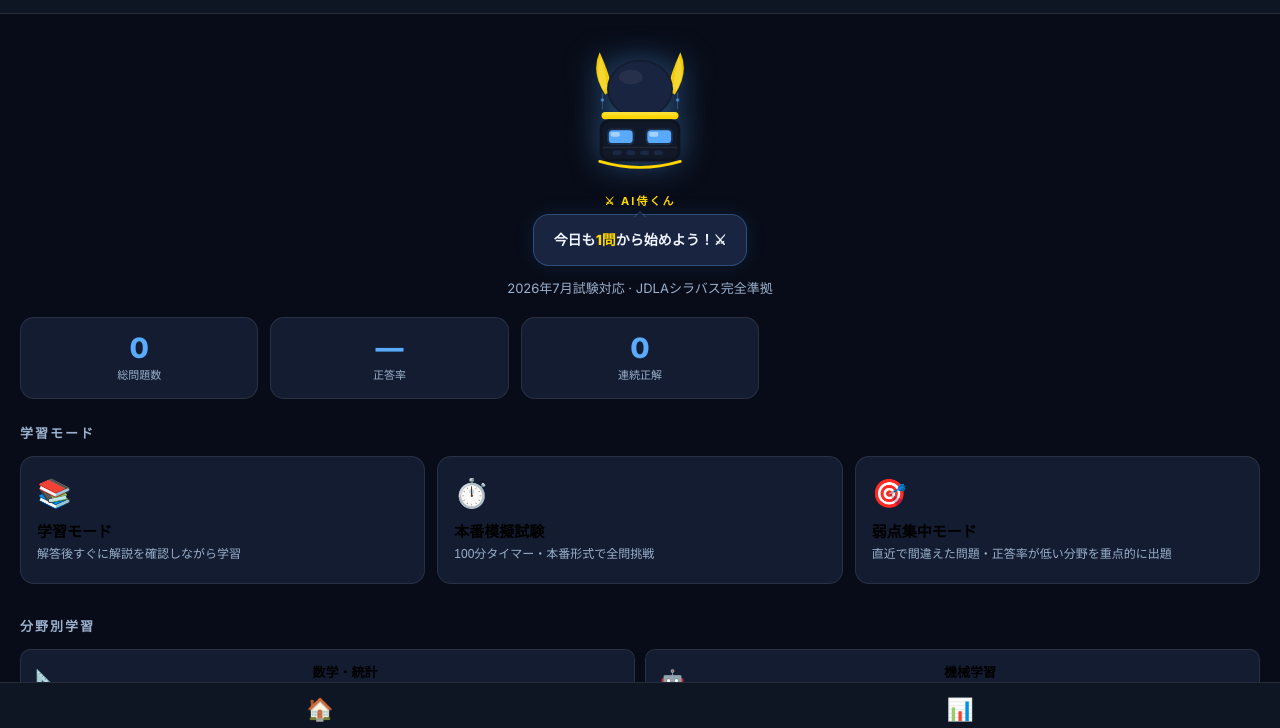
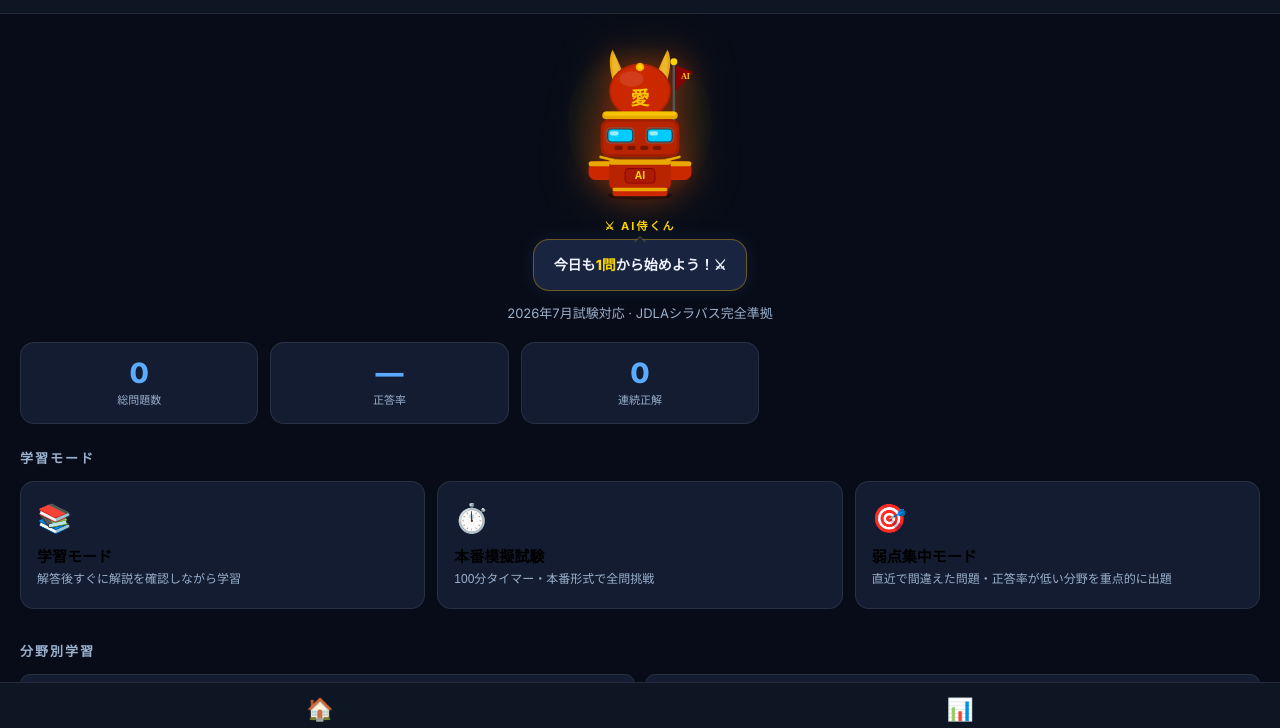
Before and after one commit to isao1301111-eng/g-kentei-master, a plain HTML site: page index.html in a window 1280 px wide. Shown: the part 45-773 px from the top of the page. Drawn offline with Linux system fonts and the light colour scheme.

Commit message:
Fix AI侍くん: red+gold armor, correct character design

```diff
--- a/index.html
+++ b/index.html
@@ -257,15 +257,15 @@ body { font-family:'Inter','Noto Sans JP',sans-serif; background:var(--bg); colo
 .samurai-wrap {
   position:relative; display:inline-block; margin-bottom:16px;
 }
-.samurai-svg { display:block; filter:drop-shadow(0 0 16px rgba(90,171,255,0.35)); }
+.samurai-svg { display:block; filter:drop-shadow(0 0 14px rgba(204,40,0,0.45)) drop-shadow(0 0 26px rgba(232,168,0,0.2)); }
 .samurai-glow {
   position:absolute; inset:-12px; border-radius:50%;
-  background:radial-gradient(circle, rgba(90,171,255,0.12) 0%, transparent 70%);
+  background:radial-gradient(circle, rgba(204,40,0,0.15) 0%, rgba(232,168,0,0.08) 50%, transparent 70%);
   pointer-events:none; animation:glowPulse 3s ease-in-out infinite;
 }
 @keyframes glowPulse { 0%,100%{opacity:0.6} 50%{opacity:1} }
 .speech-bubble {
-  background:var(--card2); border:1.5px solid rgba(90,171,255,0.3);
+  background:var(--card2); border:1.5px solid rgba(232,168,0,0.4);
   border-radius:16px; padding:14px 20px; max-width:280px;
   font-size:14px; font-weight:600; color:var(--text); line-height:1.6;
   position:relative; text-align:center;
@@ -273,7 +273,7 @@ body { font-family:'Inter','Noto Sans JP',sans-serif; background:var(--bg); colo
 }
 .speech-bubble::before {
   content:''; position:absolute; top:-10px; left:50%; transform:translateX(-50%);
-  border:6px solid transparent; border-bottom-color:rgba(90,171,255,0.3);
+  border:6px solid transparent; border-bottom-color:rgba(232,168,0,0.4);
 }
 .speech-bubble::after {
   content:''; position:absolute; top:-8px; left:50%; transform:translateX(-50%);
@@ -304,48 +304,71 @@ body { font-family:'Inter','Noto Sans JP',sans-serif; background:var(--bg); colo
     <div class="samurai-hero">
       <div class="samurai-wrap">
         <div class="samurai-glow"></div>
-        <!-- AI侍くん SVG -->
-        <svg class="samurai-svg" viewBox="0 0 120 140" width="110" height="130" xmlns="http://www.w3.org/2000/svg">
-          <!-- 兜の角（三日月型） -->
-          <path d="M22,52 Q6,28 16,6 Q27,30 30,48Z" fill="#ffd700" opacity="0.95"/>
-          <path d="M98,52 Q114,28 104,6 Q93,30 90,48Z" fill="#ffd700" opacity="0.95"/>
-          <!-- 角の光沢 -->
-          <path d="M20,48 Q10,28 18,10 Q22,28 24,44Z" fill="rgba(255,255,255,0.2)"/>
-          <path d="M100,48 Q110,28 102,10 Q98,28 96,44Z" fill="rgba(255,255,255,0.2)"/>
-          <!-- 兜ドーム -->
-          <ellipse cx="60" cy="46" rx="36" ry="32" fill="#131c30"/>
-          <ellipse cx="60" cy="46" rx="34" ry="30" fill="#192440"/>
-          <!-- ドームのハイライト -->
-          <ellipse cx="50" cy="33" rx="13" ry="8" fill="rgba(255,255,255,0.06)"/>
+        <!-- AI侍くん SVG (赤甲冑・金トリム・青目・愛の兜) -->
+        <svg class="samurai-svg" viewBox="0 0 140 180" width="120" height="155" xmlns="http://www.w3.org/2000/svg">
+          <!-- 影 -->
+          <ellipse cx="70" cy="174" rx="38" ry="5" fill="rgba(0,0,0,0.35)"/>
+          <!-- 旗ポール -->
+          <rect x="108" y="20" width="3" height="90" rx="1.5" fill="#555"/>
+          <circle cx="109.5" cy="18" r="4" fill="#ffd700"/>
+          <!-- 旗 -->
+          <path d="M111,22 L132,30 L111,52 Z" fill="#8b0000"/>
+          <text x="118" y="38" font-size="9" font-weight="bold" fill="#ffd700" font-family="serif">AI</text>
+          <!-- 兜の大角（金・ V字型） -->
+          <path d="M42,52 Q30,18 38,4 Q52,32 56,50Z" fill="#e8a800"/>
+          <path d="M98,52 Q110,18 102,4 Q88,32 84,50Z" fill="#e8a800"/>
+          <path d="M44,50 Q34,22 40,8 Q48,28 50,46Z" fill="rgba(255,255,255,0.18)"/>
+          <path d="M96,50 Q106,22 100,8 Q92,28 90,46Z" fill="rgba(255,255,255,0.18)"/>
+          <!-- 兜ドーム（赤） -->
+          <ellipse cx="70" cy="52" rx="36" ry="32" fill="#b32200"/>
+          <ellipse cx="70" cy="52" rx="34" ry="30" fill="#cc2800"/>
+          <!-- ドーム光沢 -->
+          <ellipse cx="60" cy="38" rx="14" ry="9" fill="rgba(255,255,255,0.1)"/>
+          <!-- 兜天辺のボタン -->
+          <circle cx="70" cy="24" r="5" fill="#e8a800"/>
+          <circle cx="70" cy="24" r="3" fill="#ffd700"/>
           <!-- 兜の縁（金） -->
-          <rect x="18" y="71" width="84" height="8" rx="4" fill="#ffd700"/>
-          <rect x="20" y="71" width="80" height="4" rx="2" fill="rgba(255,255,255,0.2)"/>
-          <!-- 顔板 -->
-          <rect x="16" y="79" width="88" height="46" rx="10" fill="#0d1420"/>
-          <rect x="19" y="82" width="82" height="40" rx="8" fill="#111827"/>
-          <!-- 目（青LED） -->
-          <rect x="26" y="91" width="26" height="14" rx="4" fill="#5aabff"/>
-          <rect x="68" y="91" width="26" height="14" rx="4" fill="#5aabff"/>
+          <rect x="26" y="76" width="88" height="9" rx="4.5" fill="#e8a800"/>
+          <rect x="28" y="76" width="84" height="5" rx="2.5" fill="#ffd700" opacity="0.6"/>
+          <!-- 「愛」の文字（兜正面） -->
+          <text x="70" y="68" font-size="22" font-weight="900" fill="#ffd700" font-family="serif" text-anchor="middle" opacity="0.9">愛</text>
+          <!-- 顔板（赤） -->
+          <rect x="24" y="85" width="92" height="44" rx="10" fill="#a01e00"/>
+          <rect x="27" y="88" width="86" height="38" rx="8" fill="#b82400"/>
+          <!-- バイザー目（シアン青・グロー） -->
+          <rect x="32" y="96" width="30" height="16" rx="5" fill="#111"/>
+          <rect x="78" y="96" width="30" height="16" rx="5" fill="#111"/>
+          <rect x="33" y="97" width="28" height="14" rx="4" fill="#00ccff"/>
+          <rect x="79" y="97" width="28" height="14" rx="4" fill="#00ccff"/>
+          <!-- 目のグロー -->
+          <rect x="30" y="94" width="34" height="20" rx="6" fill="#00ccff" opacity="0.2"/>
+          <rect x="76" y="94" width="34" height="20" rx="6" fill="#00ccff" opacity="0.2"/>
           <!-- 目の光沢 -->
-          <rect x="28" y="93" width="10" height="5" rx="2" fill="rgba(255,255,255,0.55)"/>
-          <rect x="70" y="93" width="10" height="5" rx="2" fill="rgba(255,255,255,0.55)"/>
-          <!-- 目のグロー -->
-          <rect x="24" y="89" width="30" height="18" rx="5" fill="#5aabff" opacity="0.15"/>
-          <rect x="66" y="89" width="30" height="18" rx="5" fill="#5aabff" opacity="0.15"/>
-          <!-- 仕切り線 -->
-          <rect x="19" y="109" width="82" height="1.5" fill="rgba(255,255,255,0.07)"/>
+          <rect x="35" y="99" width="10" height="5" rx="2" fill="rgba(255,255,255,0.6)"/>
+          <rect x="81" y="99" width="10" height="5" rx="2" fill="rgba(255,255,255,0.6)"/>
           <!-- 口グリル -->
-          <rect x="30" y="113" width="10" height="5" rx="2.5" fill="#1a2a46"/>
-          <rect x="45" y="113" width="10" height="5" rx="2.5" fill="#1a2a46"/>
-          <rect x="60" y="113" width="10" height="5" rx="2.5" fill="#1a2a46"/>
-          <rect x="75" y="113" width="10" height="5" rx="2.5" fill="#1a2a46"/>
+          <rect x="40" y="116" width="10" height="5" rx="2.5" fill="#7a1500"/>
+          <rect x="55" y="116" width="10" height="5" rx="2.5" fill="#7a1500"/>
+          <rect x="70" y="116" width="10" height="5" rx="2.5" fill="#7a1500"/>
+          <rect x="85" y="116" width="10" height="5" rx="2.5" fill="#7a1500"/>
           <!-- 顎ガード（金） -->
-          <path d="M16,125 Q60,138 104,125" stroke="#ffd700" stroke-width="3" fill="none" stroke-linecap="round"/>
-          <!-- 兜のサイド回路ライン（AIディテール） -->
-          <path d="M19,50 L19,68" stroke="#5aabff" stroke-width="1" opacity="0.4"/>
-          <path d="M101,50 L101,68" stroke="#5aabff" stroke-width="1" opacity="0.4"/>
-          <circle cx="19" cy="58" r="2" fill="#5aabff" opacity="0.6"/>
-          <circle cx="101" cy="58" r="2" fill="#5aabff" opacity="0.6"/>
+          <path d="M24,129 Q70,142 116,129" stroke="#e8a800" stroke-width="3" fill="none" stroke-linecap="round"/>
+          <!-- 肩アーマー（赤・金縁） -->
+          <rect x="10" y="134" width="32" height="22" rx="8" fill="#cc2800"/>
+          <rect x="98" y="134" width="32" height="22" rx="8" fill="#cc2800"/>
+          <rect x="10" y="134" width="32" height="6" rx="3" fill="#e8a800"/>
+          <rect x="98" y="134" width="32" height="6" rx="3" fill="#e8a800"/>
+          <!-- 胴体アーマー（赤） -->
+          <rect x="34" y="132" width="72" height="36" rx="8" fill="#b82400"/>
+          <!-- 胴体の金縁 -->
+          <rect x="34" y="132" width="72" height="6" rx="3" fill="#e8a800"/>
+          <!-- 胸のAIバッジ -->
+          <rect x="52" y="142" width="36" height="18" rx="5" fill="#8b0000"/>
+          <rect x="53" y="143" width="34" height="16" rx="4" fill="#aa1a00"/>
+          <text x="70" y="155" font-size="12" font-weight="900" fill="#ffd700" font-family="sans-serif" text-anchor="middle">AI</text>
+          <!-- 腰アーマー -->
+          <rect x="38" y="165" width="64" height="10" rx="4" fill="#cc2800"/>
+          <rect x="38" y="165" width="64" height="4" rx="2" fill="#e8a800"/>
         </svg>
       </div>
       <div class="samurai-name">⚔ AI侍くん</div>
```
